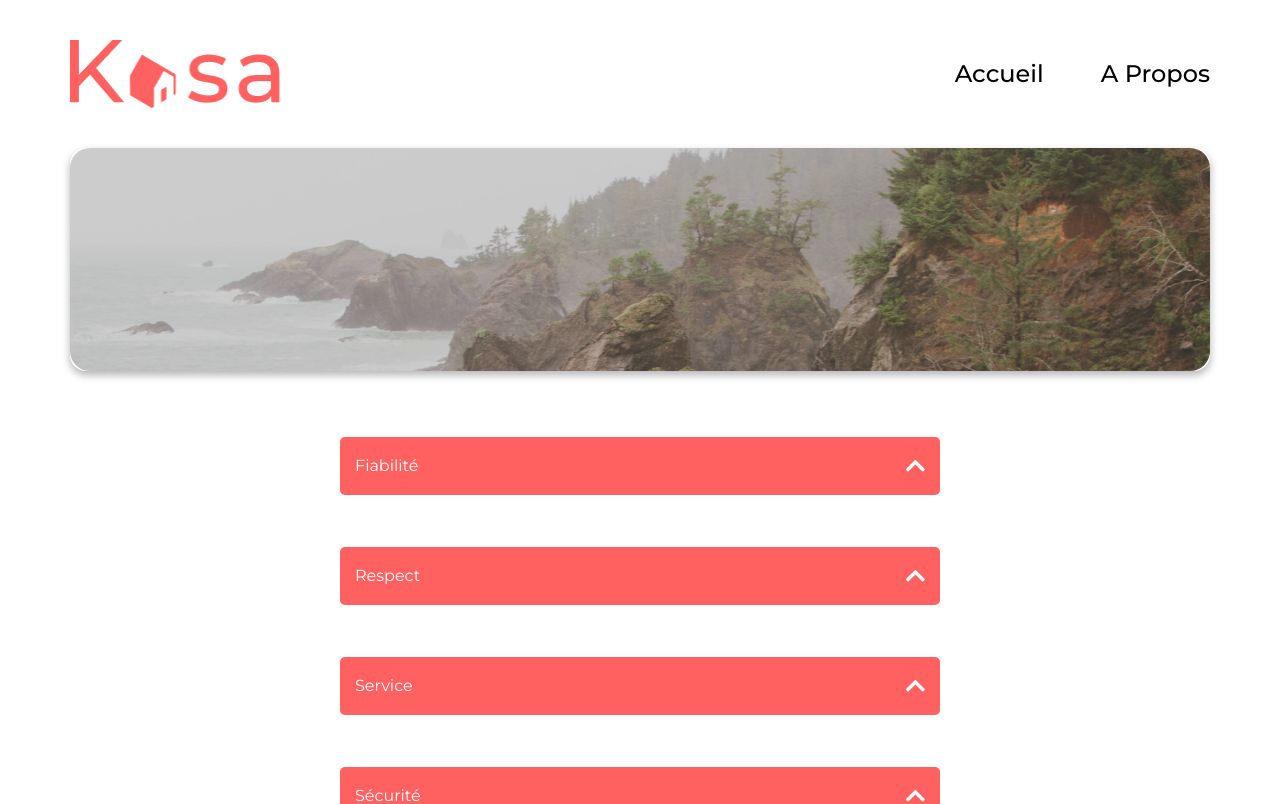
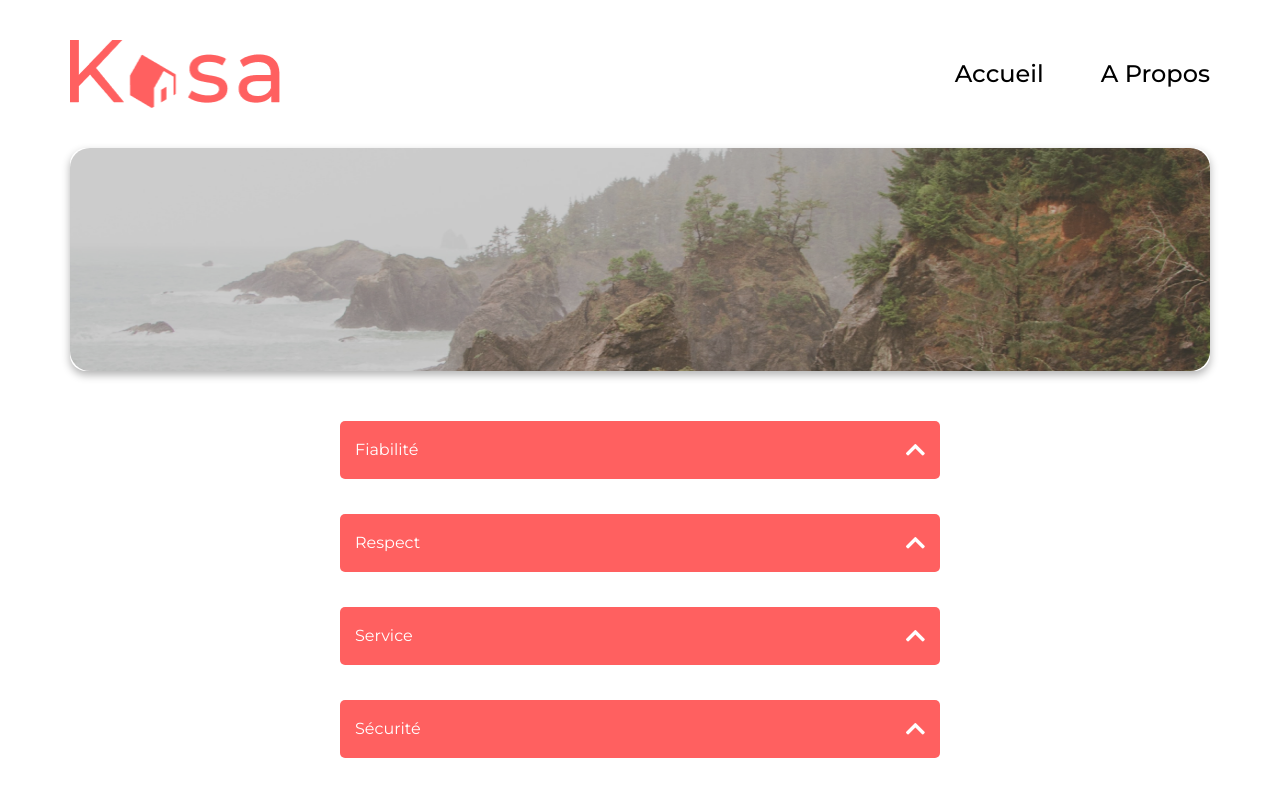
Before and after one commit to mimi93300/Projet-8kasa, a React (Vite) app: page /About in a window 1280 px wide. Shown: the top 804 px of the page. Built offline with nearby package versions, Linux system fonts and the light colour scheme.

Commit message:
commit final

```diff
--- a/src/Pages/About/about.css
+++ b/src/Pages/About/about.css
@@ -7,6 +7,7 @@
   padding-left: 15%;
   padding-right: 15%;
   padding-bottom: 3%;
+  gap: 15px;
 }
 
 @media (max-width: 480px) {
@@ -28,7 +29,7 @@
   background: #ff6060;
   color: white;
   cursor: pointer;
-  /* Indique que l'élément est cliquable */
+  margin: 0;
 }
 
 @media (min-width: 1024px) {
```
Also changed, not shown: 2 other files (tests, documents, lock files or other folders).
